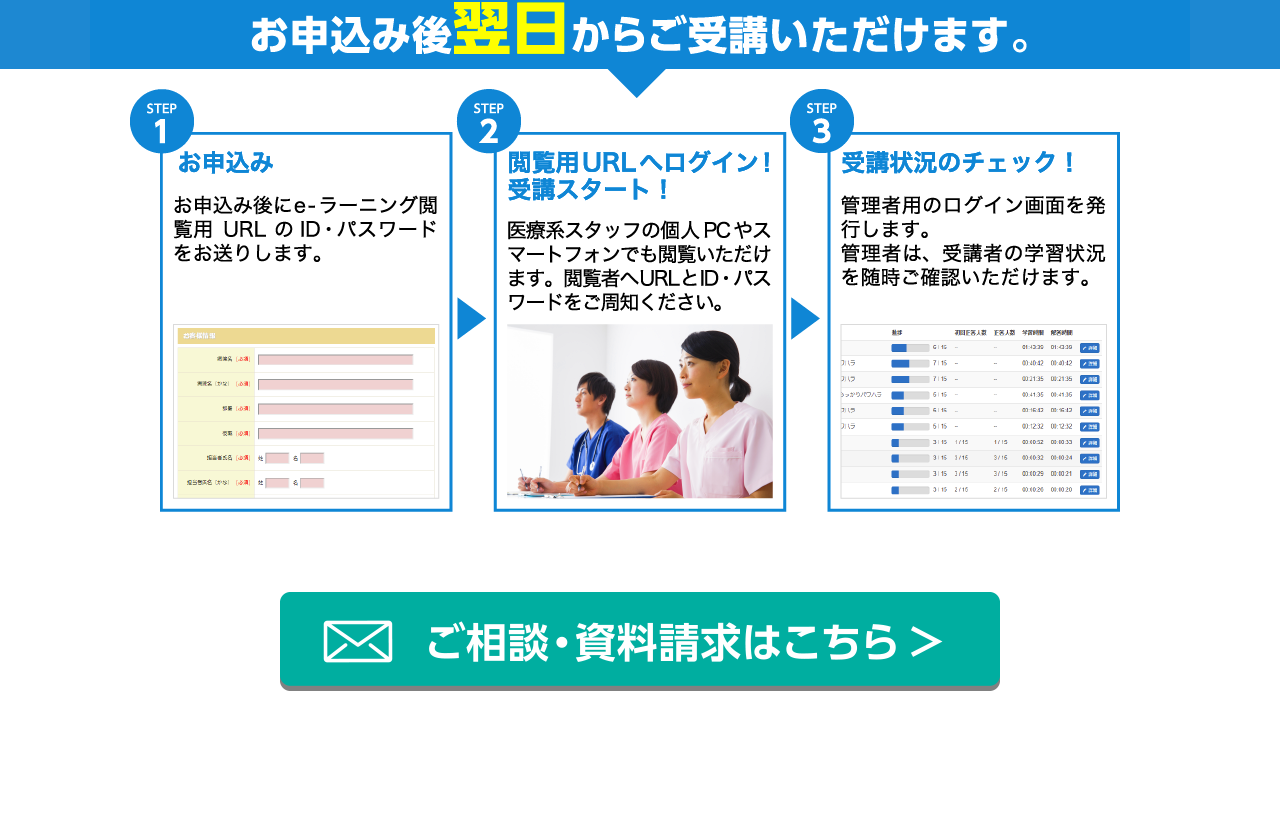
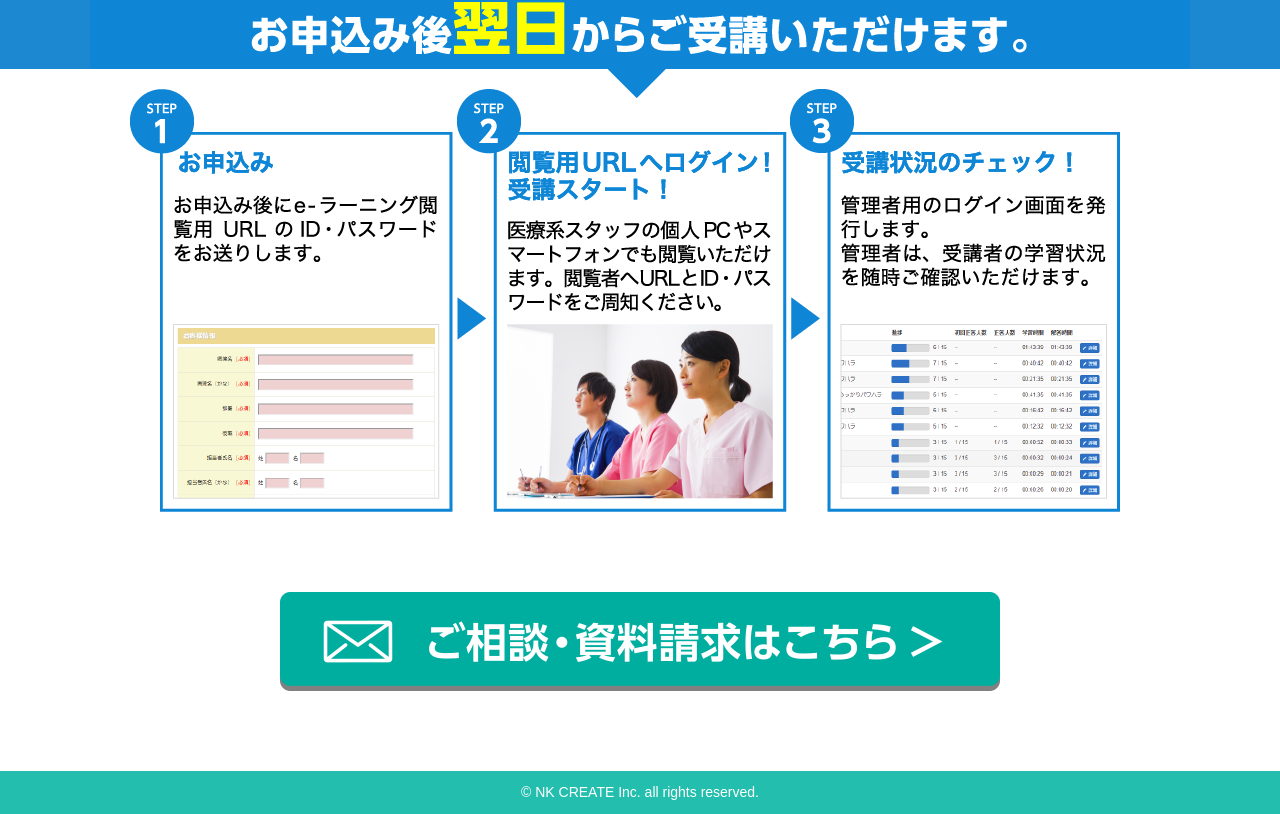
Before and after one commit to yonmaru/ukkari, a plain HTML site: page index.html in a window 1280 px wide. Shown: the part 7688-8502 px from the top of the page. Before the commit the page ends 8459 px from the top, so only its background shows below. Drawn offline with nearby package versions, Linux system fonts and the light colour scheme.

Commit message:
コピーライト

```diff
--- a/css/style.css
+++ b/css/style.css
@@ -95,3 +95,13 @@ a:hover img {
     width:720px;
     margin:0 auto;
 }
+
+#footer {
+    background-color: #23BEAD;
+    padding:0.5em 0;
+}
+#footer .copyright {
+    text-align: center;
+    font-size:14px;
+    color:#fff;
+}
--- a/index.html
+++ b/index.html
@@ -85,7 +85,9 @@ height="0" width="0" style="display:none;visibility:hidden"></iframe></noscript>
 		</section>
 	</article>
 	<footer id="footer">
-
+		<div class="inner">
+            <p class="copyright">&copy; NK CREATE Inc. all rights reserved.</p>
+        </div>
 	</footer>
 </div>
 <!--[if lt IE 9]>
```
